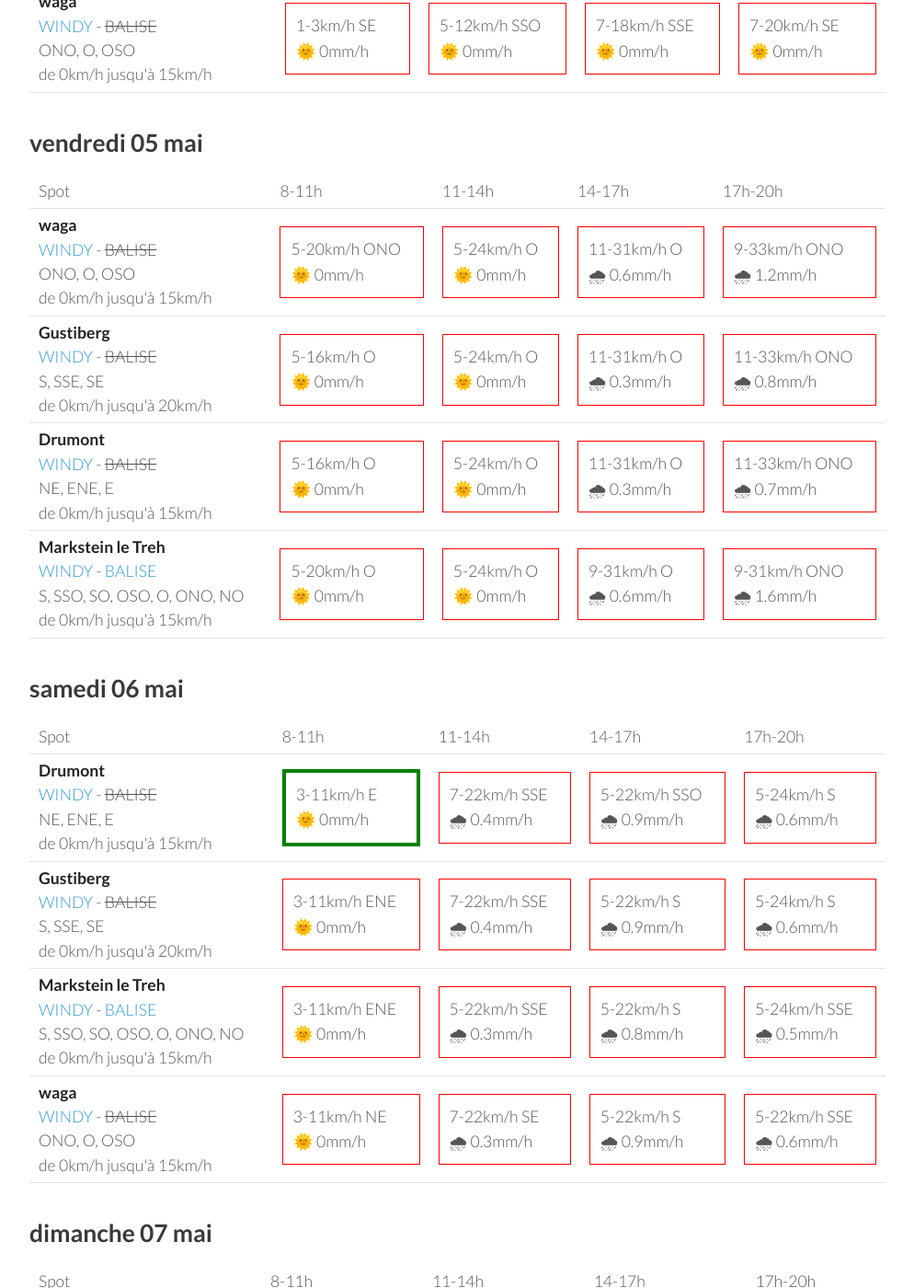
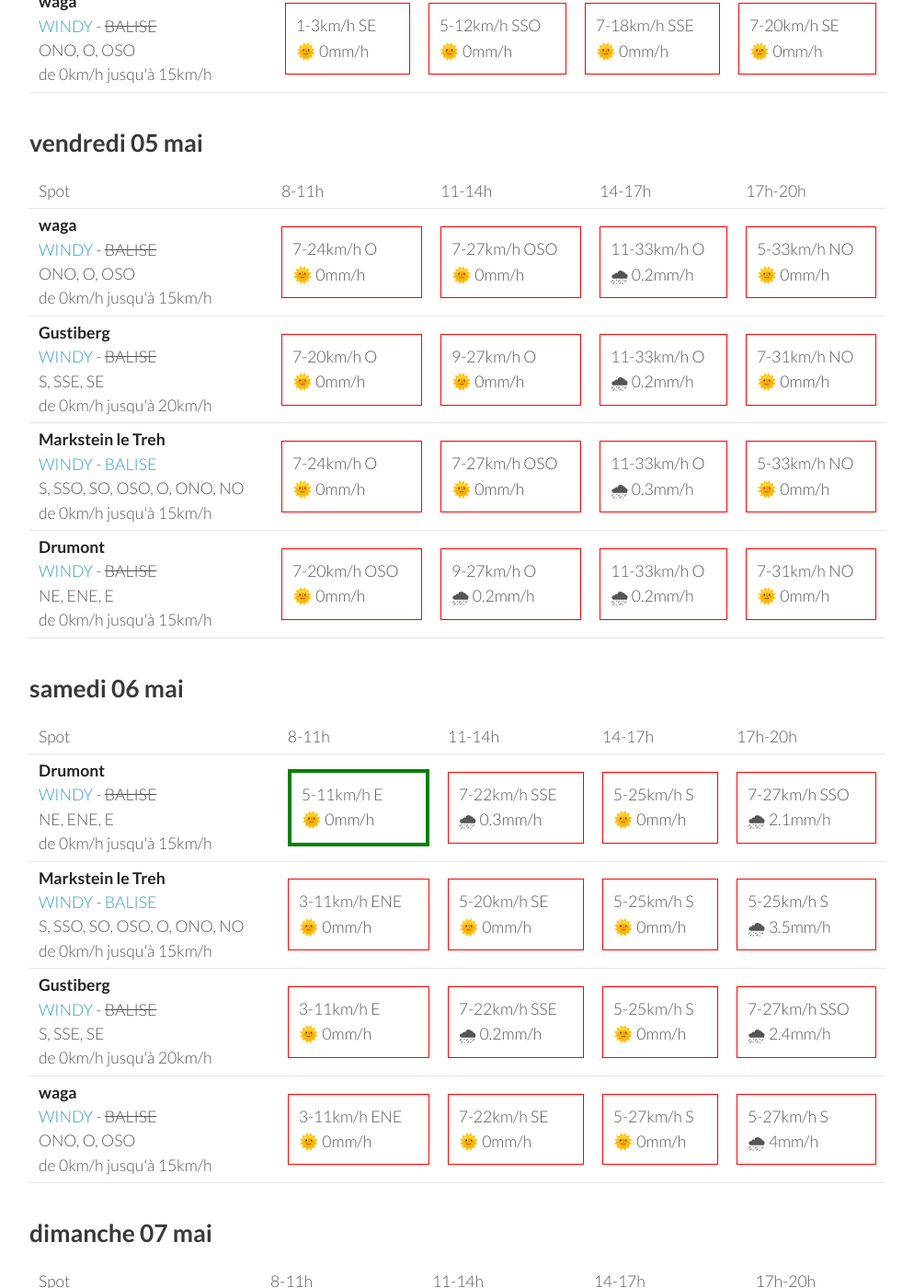
Before and after one commit to parapente-dans-le-nord/parapente-dans-le-nord.github.io, a Jekyll site: the page built from vosges.markdown, in a window 1280 px wide and 1400 px high, scrolled down 1325 px. Shown: the whole window at 92% size, without its empty margins (26-1020 px from the left). Built offline with Jekyll 4.4.1, drawn with Linux system fonts in a browser that asks for light colours; some of the changed text lies outside the part shown.

Commit message:
update index.markdown

```diff
--- a/vosges.markdown
+++ b/vosges.markdown
@@ -132,40 +132,40 @@ page mise à jour le mercredi 03 mai 13:16
 <tr>
         <td><strong>waga</strong><br><a href="https://windy.com/47.903/6.996?47.900,6.983,15">WINDY</a> - <span class="no-balise"> BALISE </span><br> <span class="vent-favorable">ONO, O, OSO</span><br><span class="force-vent">de 0km/h jusqu'à 15km/h</span> </td>
 
-            <td><div class="not-flyable"><p>5-20km/h ONO</p><p>🌞 0mm/h</p></div></td>
-            <td><div class="not-flyable"><p>5-24km/h O</p><p>🌞 0mm/h</p></div></td>
-            <td><div class="not-flyable"><p>11-31km/h O</p><p>🌧 0.6mm/h</p></div></td>
-            <td><div class="not-flyable"><p>9-33km/h ONO</p><p>🌧 1.2mm/h</p></div></td>
+            <td><div class="not-flyable"><p>7-24km/h O</p><p>🌞 0mm/h</p></div></td>
+            <td><div class="not-flyable"><p>7-27km/h OSO</p><p>🌞 0mm/h</p></div></td>
+            <td><div class="not-flyable"><p>11-33km/h O</p><p>🌧 0.2mm/h</p></div></td>
+            <td><div class="not-flyable"><p>5-33km/h NO</p><p>🌞 0mm/h</p></div></td>
 
 
     </tr>
 <tr>
         <td><strong>Gustiberg</strong><br><a href="https://windy.com/47.894/6.934?47.891,6.934,15,m:eYYagmI">WINDY</a> - <span class="no-balise"> BALISE </span><br> <span class="vent-favorable">S, SSE, SE</span><br><span class="force-vent">de 0km/h jusqu'à 20km/h</span> </td>
 
-            <td><div class="not-flyable"><p>5-16km/h O</p><p>🌞 0mm/h</p></div></td>
-            <td><div class="not-flyable"><p>5-24km/h O</p><p>🌞 0mm/h</p></div></td>
-            <td><div class="not-flyable"><p>11-31km/h O</p><p>🌧 0.3mm/h</p></div></td>
-            <td><div class="not-flyable"><p>11-33km/h ONO</p><p>🌧 0.8mm/h</p></div></td>
+            <td><div class="not-flyable"><p>7-20km/h O</p><p>🌞 0mm/h</p></div></td>
+            <td><div class="not-flyable"><p>9-27km/h O</p><p>🌞 0mm/h</p></div></td>
+            <td><div class="not-flyable"><p>11-33km/h O</p><p>🌧 0.2mm/h</p></div></td>
+            <td><div class="not-flyable"><p>7-31km/h NO</p><p>🌞 0mm/h</p></div></td>
+
+
+    </tr>
+<tr>
+        <td><strong>Markstein le Treh</strong><br><a href="https://windy.com/47.926/7.012?47.505,7.012,8,m:eY1agmQ">WINDY</a> - <span class=""><a href="http://www.balisemeteo.com/balise.php?idBalise=136">BALISE</a> </span><br> <span class="vent-favorable">S, SSO, SO, OSO, O, ONO, NO</span><br><span class="force-vent">de 0km/h jusqu'à 15km/h</span> </td>
+
+            <td><div class="not-flyable"><p>7-24km/h O</p><p>🌞 0mm/h</p></div></td>
+            <td><div class="not-flyable"><p>7-27km/h OSO</p><p>🌞 0mm/h</p></div></td>
+            <td><div class="not-flyable"><p>11-33km/h O</p><p>🌧 0.3mm/h</p></div></td>
+            <td><div class="not-flyable"><p>5-33km/h NO</p><p>🌞 0mm/h</p></div></td>
 
 
     </tr>
 <tr>
         <td><strong>Drumont</strong><br><a href="https://windy.com/47.898/6.919?47.687,6.919,9,m:eYYagmG">WINDY</a> - <span class="no-balise"> BALISE </span><br> <span class="vent-favorable">NE, ENE, E</span><br><span class="force-vent">de 0km/h jusqu'à 15km/h</span> </td>
 
-            <td><div class="not-flyable"><p>5-16km/h O</p><p>🌞 0mm/h</p></div></td>
-            <td><div class="not-flyable"><p>5-24km/h O</p><p>🌞 0mm/h</p></div></td>
-            <td><div class="not-flyable"><p>11-31km/h O</p><p>🌧 0.3mm/h</p></div></td>
-            <td><div class="not-flyable"><p>11-33km/h ONO</p><p>🌧 0.7mm/h</p></div></td>
-
-
-    </tr>
-<tr>
-        <td><strong>Markstein le Treh</strong><br><a href="https://windy.com/47.926/7.012?47.505,7.012,8,m:eY1agmQ">WINDY</a> - <span class=""><a href="http://www.balisemeteo.com/balise.php?idBalise=136">BALISE</a> </span><br> <span class="vent-favorable">S, SSO, SO, OSO, O, ONO, NO</span><br><span class="force-vent">de 0km/h jusqu'à 15km/h</span> </td>
-
-            <td><div class="not-flyable"><p>5-20km/h O</p><p>🌞 0mm/h</p></div></td>
-            <td><div class="not-flyable"><p>5-24km/h O</p><p>🌞 0mm/h</p></div></td>
-            <td><div class="not-flyable"><p>9-31km/h O</p><p>🌧 0.6mm/h</p></div></td>
-            <td><div class="not-flyable"><p>9-31km/h ONO</p><p>🌧 1.6mm/h</p></div></td>
+            <td><div class="not-flyable"><p>7-20km/h OSO</p><p>🌞 0mm/h</p></div></td>
+            <td><div class="not-flyable"><p>9-27km/h O</p><p>🌧 0.2mm/h</p></div></td>
+            <td><div class="not-flyable"><p>11-33km/h O</p><p>🌧 0.2mm/h</p></div></td>
+            <td><div class="not-flyable"><p>7-31km/h NO</p><p>🌞 0mm/h</p></div></td>
 
 
     </tr>
@@ -188,20 +188,10 @@ page mise à jour le mercredi 03 mai 13:16
 <tr>
         <td><strong>Drumont</strong><br><a href="https://windy.com/47.898/6.919?47.687,6.919,9,m:eYYagmG">WINDY</a> - <span class="no-balise"> BALISE </span><br> <span class="vent-favorable">NE, ENE, E</span><br><span class="force-vent">de 0km/h jusqu'à 15km/h</span> </td>
 
-            <td><div class="flyable"><p>3-11km/h E</p><p>🌞 0mm/h</p></div></td>
-            <td><div class="not-flyable"><p>7-22km/h SSE</p><p>🌧 0.4mm/h</p></div></td>
-            <td><div class="not-flyable"><p>5-22km/h SSO</p><p>🌧 0.9mm/h</p></div></td>
-            <td><div class="not-flyable"><p>5-24km/h S</p><p>🌧 0.6mm/h</p></div></td>
-
-
-    </tr>
-<tr>
-        <td><strong>Gustiberg</strong><br><a href="https://windy.com/47.894/6.934?47.891,6.934,15,m:eYYagmI">WINDY</a> - <span class="no-balise"> BALISE </span><br> <span class="vent-favorable">S, SSE, SE</span><br><span class="force-vent">de 0km/h jusqu'à 20km/h</span> </td>
-
-            <td><div class="not-flyable"><p>3-11km/h ENE</p><p>🌞 0mm/h</p></div></td>
-            <td><div class="not-flyable"><p>7-22km/h SSE</p><p>🌧 0.4mm/h</p></div></td>
-            <td><div class="not-flyable"><p>5-22km/h S</p><p>🌧 0.9mm/h</p></div></td>
-            <td><div class="not-flyable"><p>5-24km/h S</p><p>🌧 0.6mm/h</p></div></td>
+            <td><div class="flyable"><p>5-11km/h E</p><p>🌞 0mm/h</p></div></td>
+            <td><div class="not-flyable"><p>7-22km/h SSE</p><p>🌧 0.3mm/h</p></div></td>
+            <td><div class="not-flyable"><p>5-25km/h S</p><p>🌞 0mm/h</p></div></td>
+            <td><div class="not-flyable"><p>7-27km/h SSO</p><p>🌧 2.1mm/h</p></div></td>
 
 
     </tr>
@@ -209,19 +199,29 @@ page mise à jour le mercredi 03 mai 13:16
         <td><strong>Markstein le Treh</strong><br><a href="https://windy.com/47.926/7.012?47.505,7.012,8,m:eY1agmQ">WINDY</a> - <span class=""><a href="http://www.balisemeteo.com/balise.php?idBalise=136">BALISE</a> </span><br> <span class="vent-favorable">S, SSO, SO, OSO, O, ONO, NO</span><br><span class="force-vent">de 0km/h jusqu'à 15km/h</span> </td>
 
             <td><div class="not-flyable"><p>3-11km/h ENE</p><p>🌞 0mm/h</p></div></td>
-            <td><div class="not-flyable"><p>5-22km/h SSE</p><p>🌧 0.3mm/h</p></div></td>
-            <td><div class="not-flyable"><p>5-22km/h S</p><p>🌧 0.8mm/h</p></div></td>
-            <td><div class="not-flyable"><p>5-24km/h SSE</p><p>🌧 0.5mm/h</p></div></td>
+            <td><div class="not-flyable"><p>5-20km/h SE</p><p>🌞 0mm/h</p></div></td>
+            <td><div class="not-flyable"><p>5-25km/h S</p><p>🌞 0mm/h</p></div></td>
+            <td><div class="not-flyable"><p>5-25km/h S</p><p>🌧 3.5mm/h</p></div></td>
+
+
+    </tr>
+<tr>
+        <td><strong>Gustiberg</strong><br><a href="https://windy.com/47.894/6.934?47.891,6.934,15,m:eYYagmI">WINDY</a> - <span class="no-balise"> BALISE </span><br> <span class="vent-favorable">S, SSE, SE</span><br><span class="force-vent">de 0km/h jusqu'à 20km/h</span> </td>
+
+            <td><div class="not-flyable"><p>3-11km/h E</p><p>🌞 0mm/h</p></div></td>
+            <td><div class="not-flyable"><p>7-22km/h SSE</p><p>🌧 0.2mm/h</p></div></td>
+            <td><div class="not-flyable"><p>5-25km/h S</p><p>🌞 0mm/h</p></div></td>
+            <td><div class="not-flyable"><p>7-27km/h SSO</p><p>🌧 2.4mm/h</p></div></td>
 
 
     </tr>
 <tr>
         <td><strong>waga</strong><br><a href="https://windy.com/47.903/6.996?47.900,6.983,15">WINDY</a> - <span class="no-balise"> BALISE </span><br> <span class="vent-favorable">ONO, O, OSO</span><br><span class="force-vent">de 0km/h jusqu'à 15km/h</span> </td>
 
-            <td><div class="not-flyable"><p>3-11km/h NE</p><p>🌞 0mm/h</p></div></td>
-            <td><div class="not-flyable"><p>7-22km/h SE</p><p>🌧 0.3mm/h</p></div></td>
-            <td><div class="not-flyable"><p>5-22km/h S</p><p>🌧 0.9mm/h</p></div></td>
-            <td><div class="not-flyable"><p>5-22km/h SSE</p><p>🌧 0.6mm/h</p></div></td>
+            <td><div class="not-flyable"><p>3-11km/h ENE</p><p>🌞 0mm/h</p></div></td>
+            <td><div class="not-flyable"><p>7-22km/h SE</p><p>🌞 0mm/h</p></div></td>
+            <td><div class="not-flyable"><p>5-27km/h S</p><p>🌞 0mm/h</p></div></td>
+            <td><div class="not-flyable"><p>5-27km/h S</p><p>🌧 4mm/h</p></div></td>
 
 
     </tr>
```
Also changed, not shown: other parts of vosges.markdown (+1 -1 lines).
